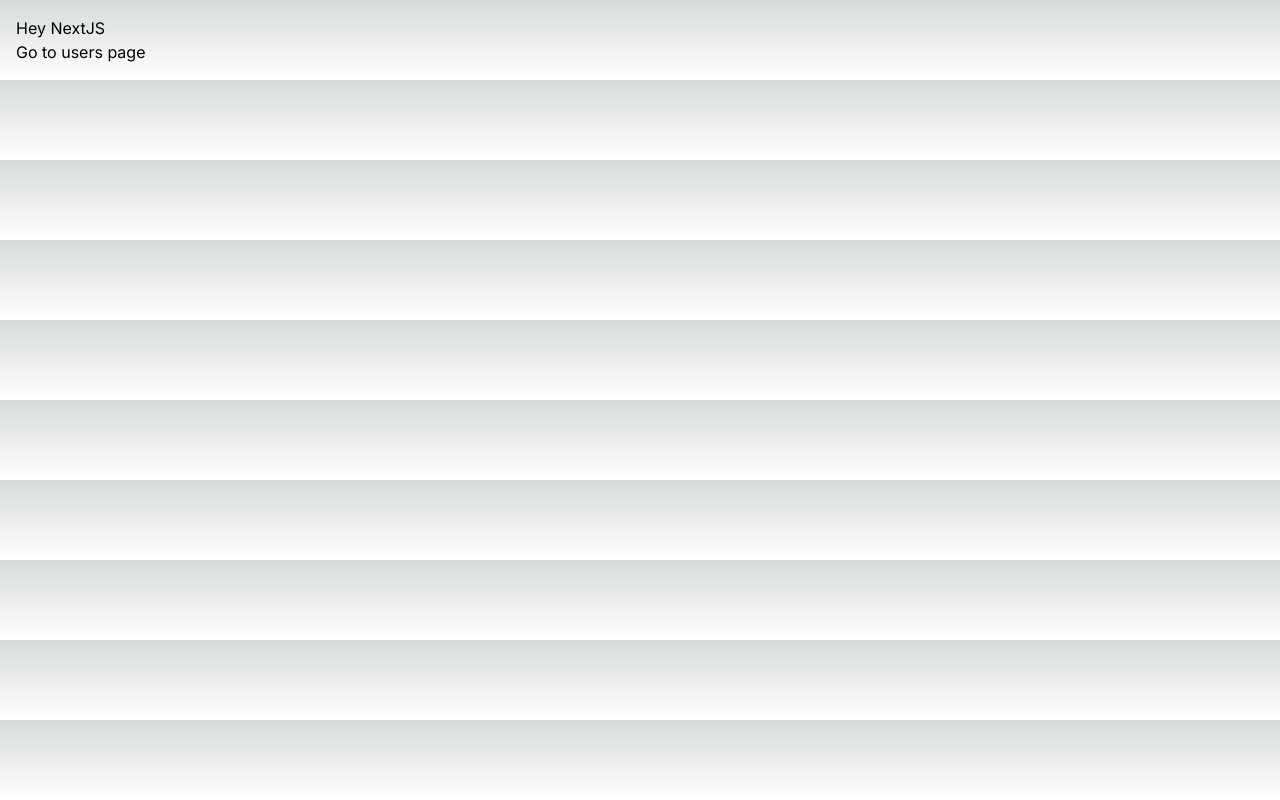
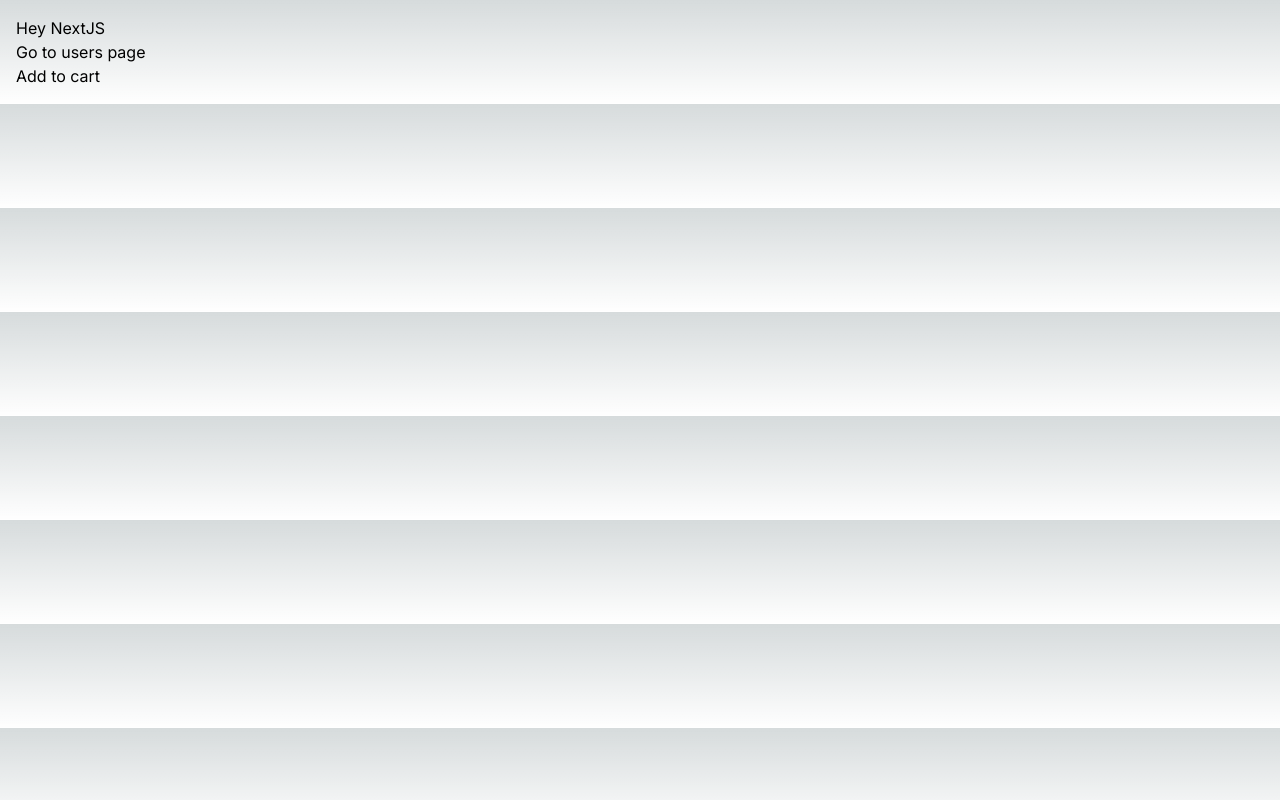
Before and after one commit to devkutub/nextjs-fundamentals, a Next.js app: page / in a window 1280 px wide. Built offline with nearby package versions, Linux system fonts and the light colour scheme.

Commit message:
added client & server components

```diff
--- /dev/null
+++ b/app/components/AddToCart.tsx
@@ -0,0 +1,12 @@
+'use client';
+import React from 'react'
+
+const AddToCart = () => {
+    return (
+        <div>
+            <button onClick={() => console.log("test")}>Add to cart</button>
+        </div>
+    )
+}
+
+export default AddToCart
--- /dev/null
+++ b/app/components/ProductCard.tsx
@@ -0,0 +1,12 @@
+import React from 'react'
+import AddToCart from './AddToCart';
+
+const ProductCard = () => {
+    return (
+        <div>
+            <AddToCart />
+        </div>
+    )
+}
+
+export default ProductCard
--- a/app/page.tsx
+++ b/app/page.tsx
@@ -1,11 +1,13 @@
 import Image from 'next/image'
 import Link from 'next/link'
+import ProductCard from './components/productcard'
 
 export default function Home() {
   return (
     <main>
       <h1>Hey NextJS</h1>
       <Link href="/users">Go to users page</Link>
+      <ProductCard />
     </main>
   )
 }
```
